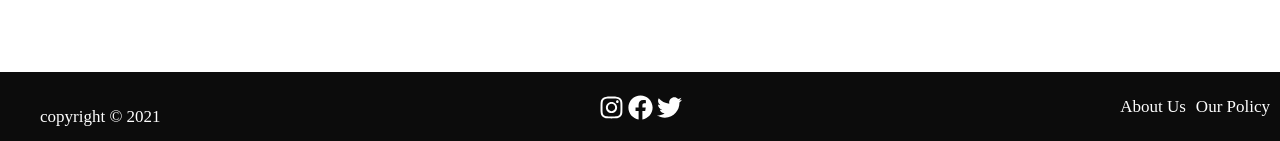
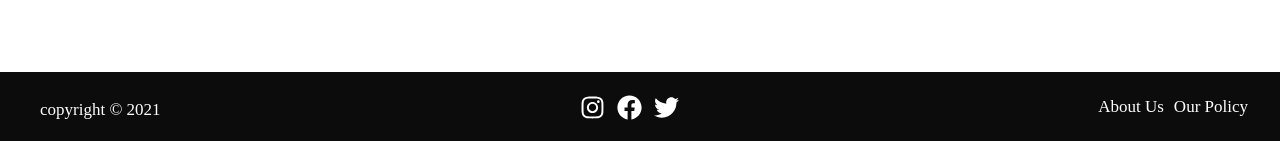
Before and after one commit to C3-WhiteGuards/MERAKI_Academy_Project_5, a React (Create React App) app in the folder frontend/: page / in a window 1280 px wide. Shown: the part 1709-1850 px from the top of the page. Built offline with nearby package versions, Linux system fonts and the light colour scheme; no server answers.

Commit message:
edit css footer

```diff
--- a/frontend/src/App.js
+++ b/frontend/src/App.js
@@ -11,15 +11,15 @@ import { Resturants } from "./components/resturants/resturant";
 import Register from "./components/auth/signUp";
 
 import Navigation from "./components/navigation/index";
-import { Footer } from "./components/Footer/index";
+import { Footer } from "./components/footer/index";
 
 import { Logout } from "./components/logout/Logout";
 import { Cart } from "./components/cart/cart";
 
 import { OneTrainer } from "./components/trainer/OneTrainer";
 
-import About from "./components/Footer/About";
-import Policy from "./components/Footer/Policy";
+import About from "./components/footer/About";
+import Policy from "./components/footer/Policy";
 
 import Payment from "./components/payment/payment";
 import Main from "./components/main";
--- a/frontend/src/components/footer/footer.css
+++ b/frontend/src/components/footer/footer.css
@@ -25,7 +25,7 @@
 
 .iconDevMain{
     display: flex;
-    gap: 4px;
+    gap: 12px;
     font-size: 25px;
     color: white;
     /* background-color: thistle;
@@ -50,6 +50,7 @@
 .copyRight h5 {
     font-size:17px ;
    color: white;
+   margin-bottom: 24px;
 }
 
 
@@ -61,7 +62,7 @@
 }
 
 .Aboutfooter {
-    margin-right: 10px;
+    margin-right: 32px;
     display: flex;
     gap: 10px;
     color: white;
```
Also changed, not shown: frontend/src/components/footer/index.js (+12 -14 lines).
